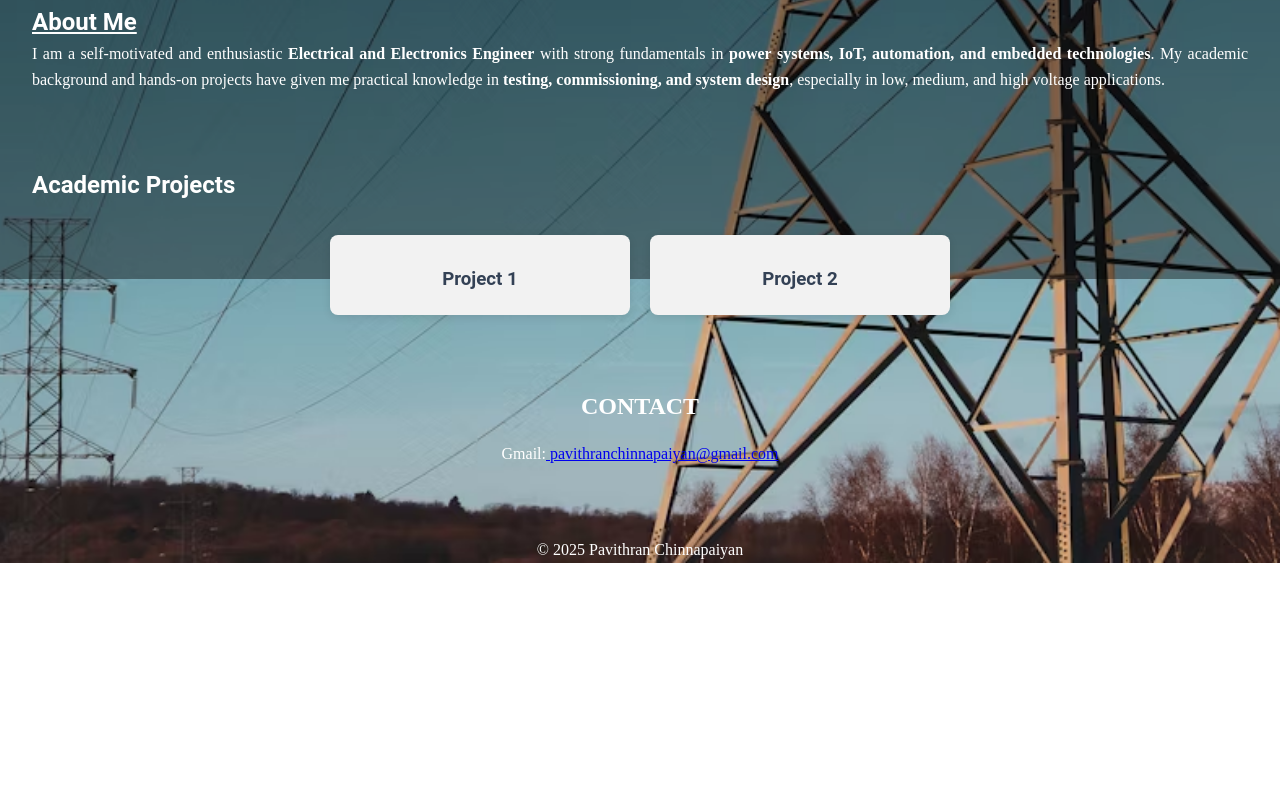
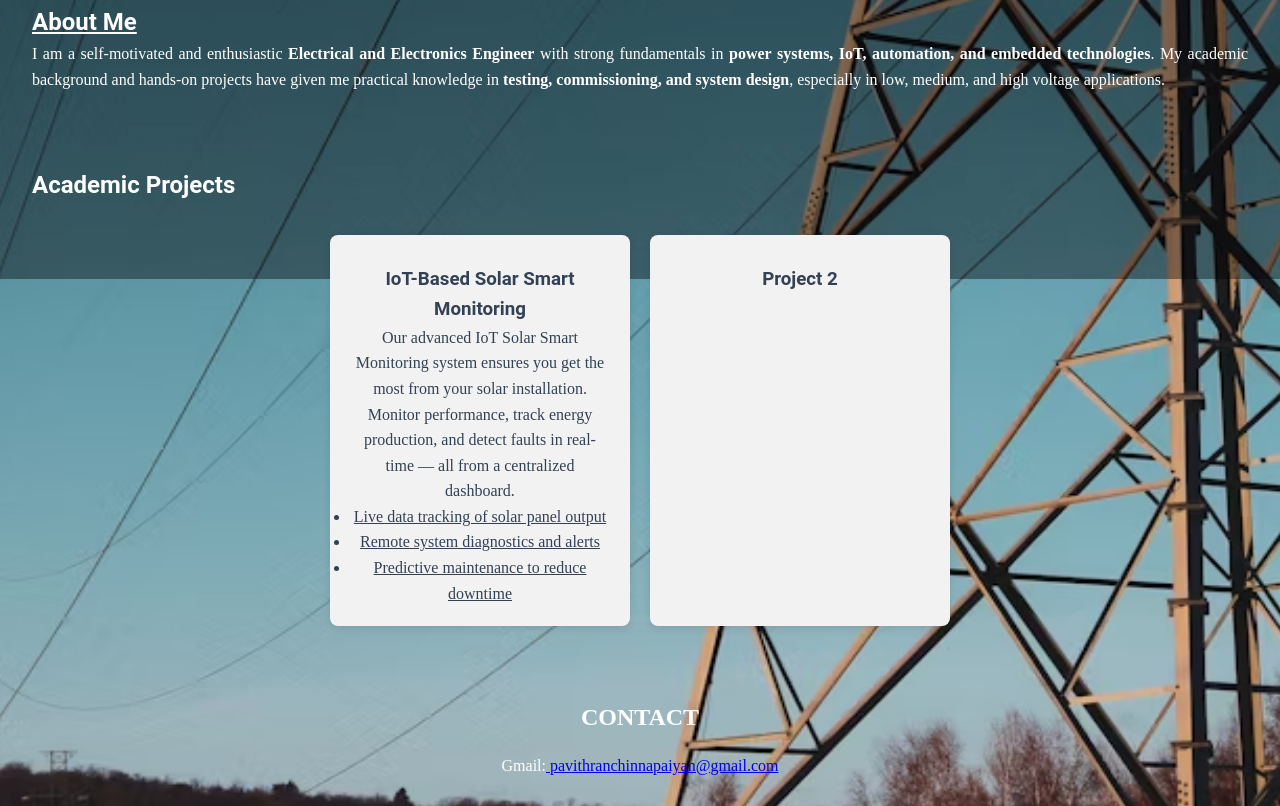
Before and after one commit to Pavithran-Website/PavithranChinnapaiyan, a plain HTML site: page index.html in a window 1280 px wide. Shown: the part 521-1327 px from the top of the page. Before the commit the page ends 1084 px from the top, so only its background shows below. Drawn offline with Linux system fonts and the light colour scheme.

Commit message:
Update index.html

```diff
--- a/index.html
+++ b/index.html
@@ -80,7 +80,13 @@
 
         <section class="container">
             <div class="project">
-                <h3>Project 1</h3>
+                <h3>IoT-Based Solar Smart Monitoring</h3>
+                <p>Our advanced IoT Solar Smart Monitoring system ensures you get the most from your solar installation. Monitor performance, track energy production, and detect faults in real-time — all from a centralized dashboard.</p>
+                <p><ul>
+                    <li>Live data tracking of solar panel output</li>
+                    <li>Remote system diagnostics and alerts</li>
+                    <li>Predictive maintenance to reduce downtime</li>
+                </ul></p>
             </div>
             <div class="project">
                 <h3>Project 2</h3>
```
